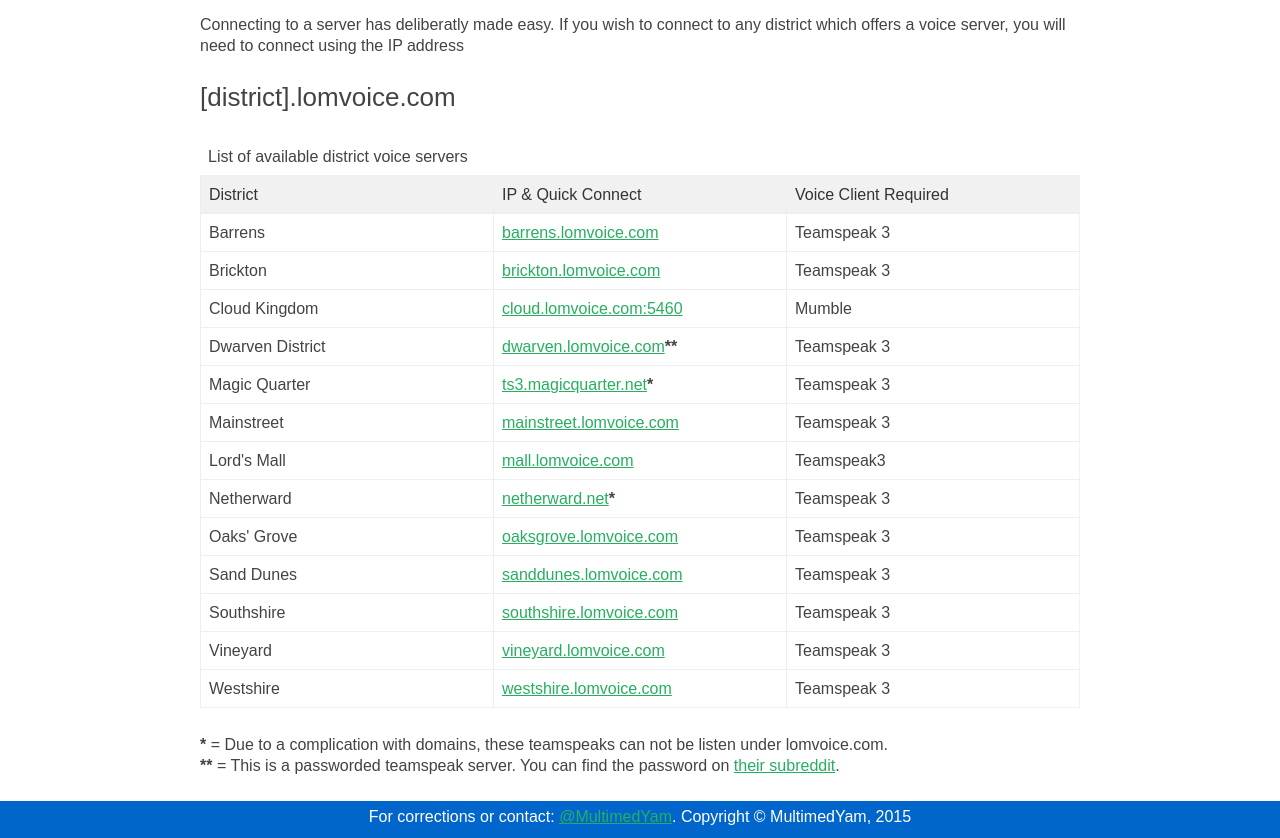
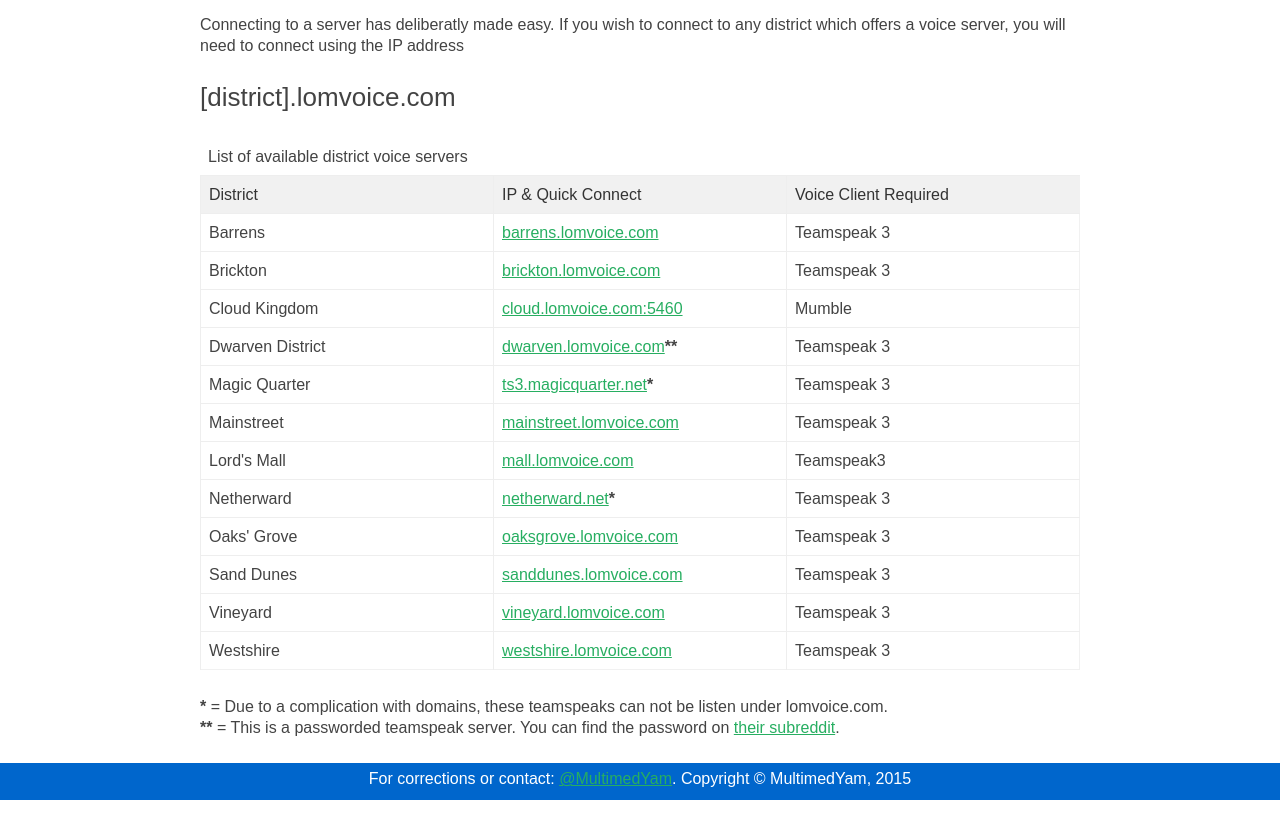
Before and after one commit to MultimedYam/MultimedYam.github.io, a plain HTML site: page index.html in a window 1280 px wide. Shown: the part 195-1033 px from the top of the page. After the commit the page ends 995 px from the top, so only its background shows below. Drawn offline with nearby package versions, Linux system fonts and the light colour scheme; a script that the page names is missing.

Commit message:
Removed Southshire

```diff
--- a/index.html
+++ b/index.html
@@ -131,11 +131,6 @@ you will need to connect using the IP address
       <td>Teamspeak 3</td>
     </tr>
     <tr>
-      <td>Southshire</td>
-      <td><a href="ts3server://southshire.lomvoice.com">southshire.lomvoice.com</a></td>
-      <td>Teamspeak 3</td>
-    </tr>
-    <tr>
       <td>Vineyard</td>
       <td><a href="ts3server://vineyard.lomvoice.com">vineyard.lomvoice.com</a></td>
       <td>Teamspeak 3</td>
```
